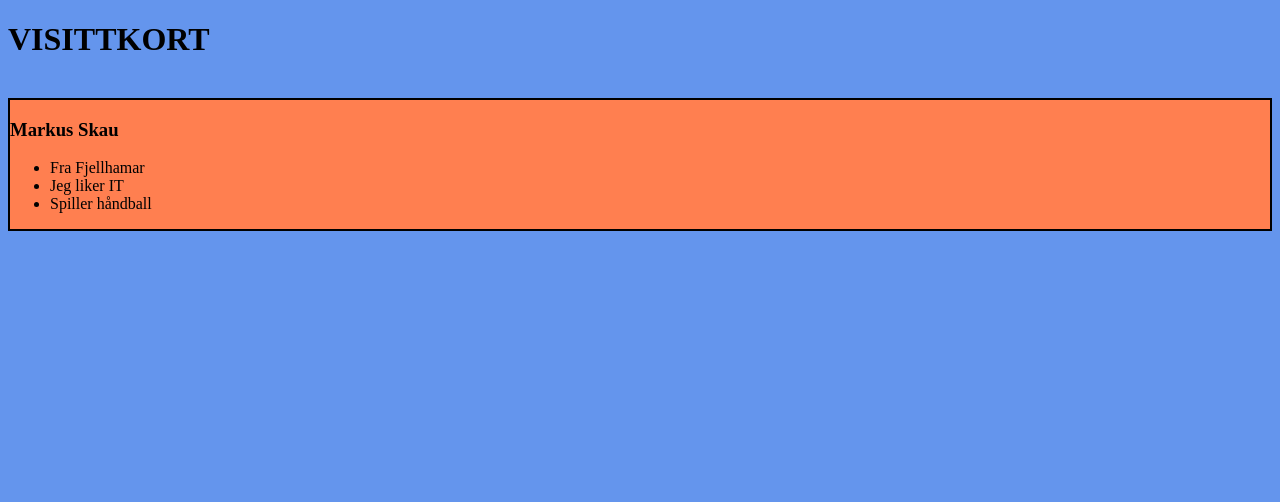
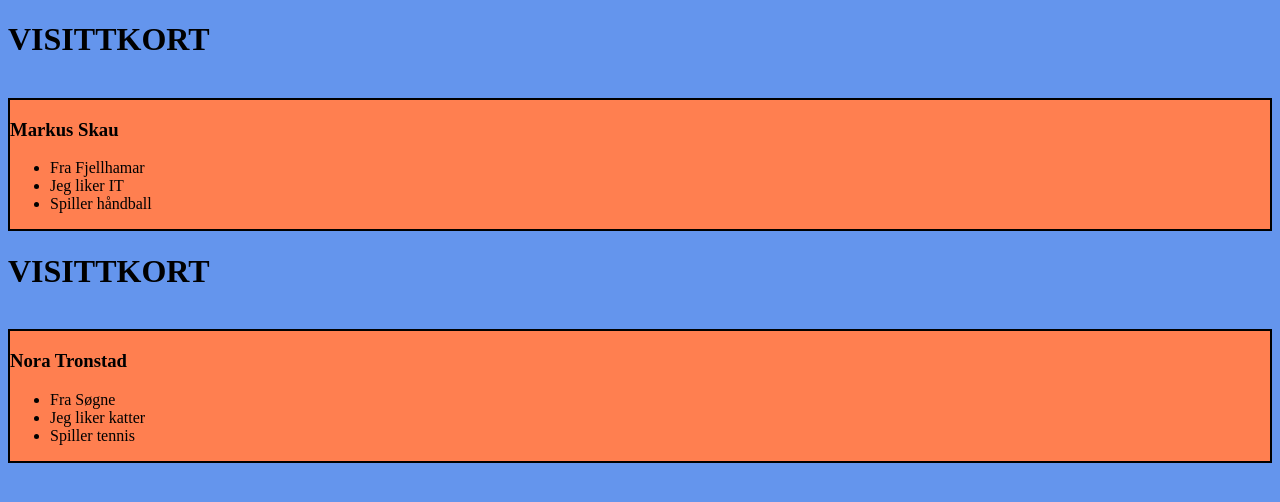
Before and after one commit to llimstrand/Gruppe8B, a plain HTML site: page visittkort.html in a window 1280 px wide. Drawn offline with Linux system fonts and the light colour scheme.

Commit message:
Nora info

```diff
--- a/visittkort.html
+++ b/visittkort.html
@@ -21,3 +21,17 @@
 </div>
 </body>
 </html>
+</head>
+<body>
+<h1>VISITTKORT</h1>
+<br>
+<div class="kort">
+    <h3>Nora Tronstad</h3>
+    <ul>
+        <li>Fra Søgne</li>
+        <li>Jeg liker katter</li>
+        <li>Spiller tennis</li>
+    </ul>
+</div>
+</body>
+</html>
```
